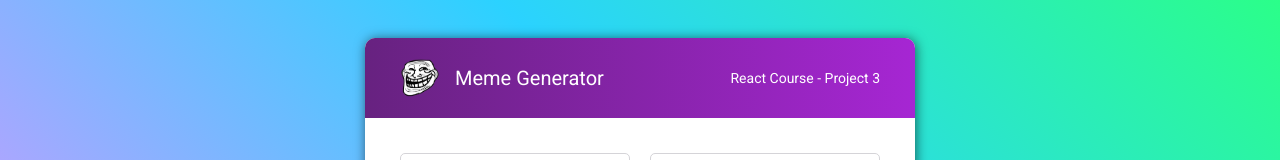
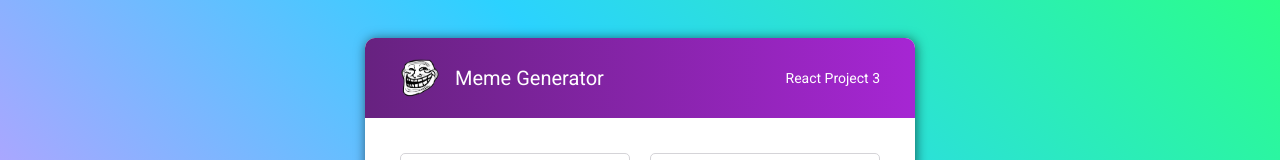
Before and after one commit to CarlEvaristo/meme-generator, a React (Create React App) app: page / in a window 1280 px wide. Shown: the part 216-376 px from the top of the page. Built offline with nearby package versions, Linux system fonts and the light colour scheme.

Commit message:
final commit (without useState)

```diff
--- a/src/Components/Header.js
+++ b/src/Components/Header.js
@@ -5,7 +5,7 @@ export default function Header() {
         <header>
             <img src="/images/meme-face.png" alt="logo" />
             <h1>Meme Generator</h1>
-            <div className="subtitle">React Course - Project 3</div>
+            <div className="subtitle">React Project 3</div>
         </header>
     )
 }
```
